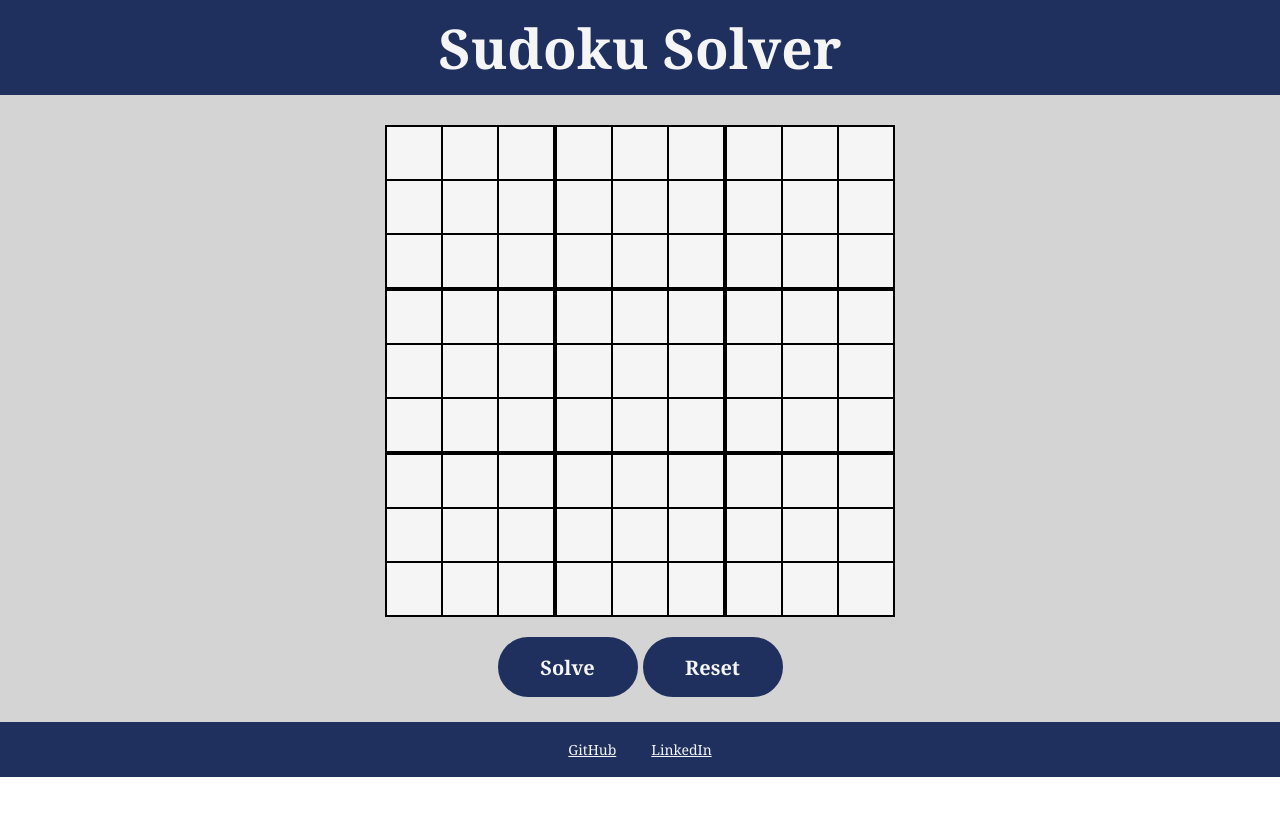
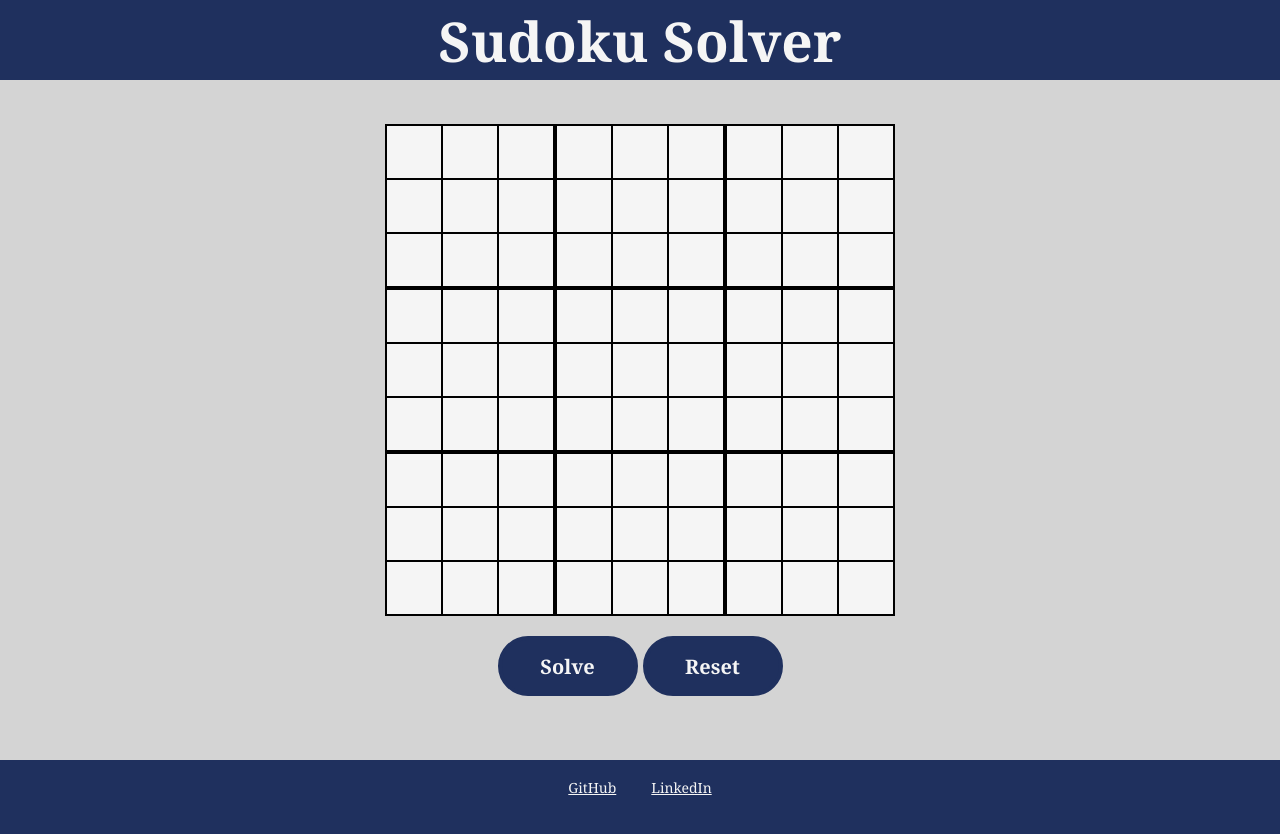
Before and after one commit to andrewdaunt/sudoku-solver, a React (Vite) app in the folder frontend/: page / in a window 1280 px wide. Shown: the top 834 px of the page. Before the commit the page ends 800 px from the top, so only its background shows below. Built offline with nearby package versions, Linux system fonts and the light colour scheme.

Commit message:
Style changes

```diff
--- a/frontend/src/App.jsx
+++ b/frontend/src/App.jsx
@@ -11,8 +11,10 @@ function App(){
             <div className='header'>
                 <SudokuHeader />
             </div>
-            <div className='main'>
-                <SudokuSolver />
+            <div className='main-container'>
+                <div className='main'>
+                    <SudokuSolver />
+                </div>
             </div>
             <div className='footer'>
                 <SudokuFooter />
--- a/frontend/src/styles/SudokuSolver.module.css
+++ b/frontend/src/styles/SudokuSolver.module.css
@@ -29,7 +29,6 @@
     background-color: whitesmoke;
     width: 50px;
     height: 50px;
-    text-overflow: ellipsis;
     text-align: center;
     font-family: Georgia;
     font-size: 25px;
--- a/frontend/src/styles/app.css
+++ b/frontend/src/styles/app.css
@@ -2,17 +2,23 @@
     display: flex;
     justify-content: center;
     align-items: center;
+    height: 10vh;
     background-color: #1F305E;
 }
 
+.main-container{
+    display: flex;
+    align-items: center;
+    justify-content: center;
+    background-color: rgb(212, 212, 212);
+    height: 85vh;
+}
+
 .main{
-    display: block;
-    background-color: rgb(212, 212, 212);
-    padding-top: 30px;
-    padding-bottom: 5px;
 }
 
 .footer{
     display: block;
+    height: 10vh;
     background-color: #1F305E;
 }
```
Also changed, not shown: 1 other file (tests, documents, lock files or other folders).
